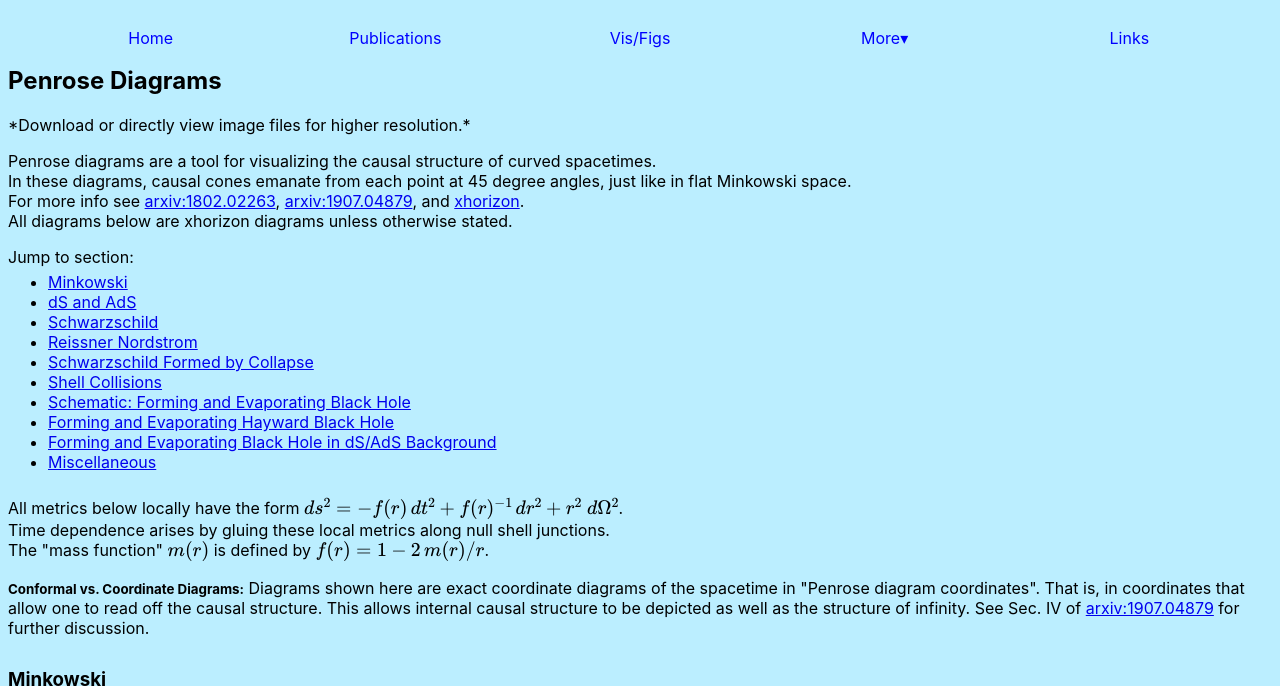
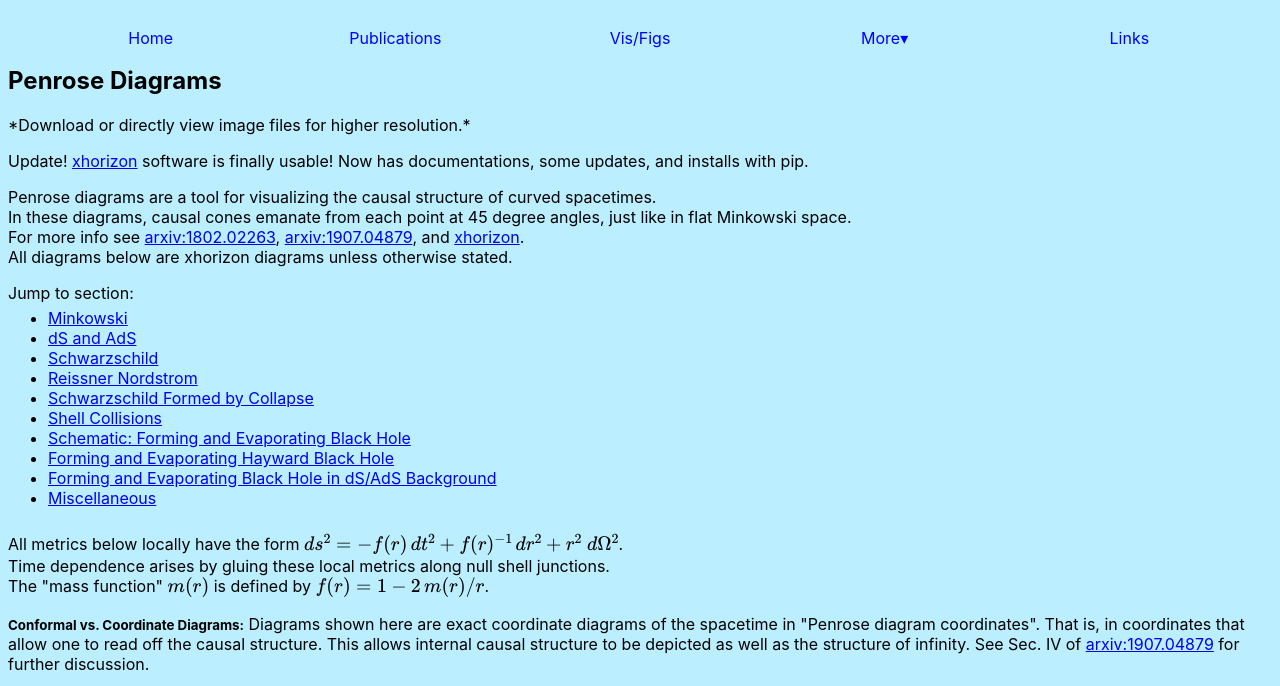
Before and after one commit to jcschindler01/jcschindler01.github.io, a Jekyll site: the page built from vis/penrose/index.html, in a window 1280 px wide and 900 px high, cut to the strip 0-686 px from the top of the window. Built offline with Jekyll 4.4.1, drawn with Linux system fonts in a browser that asks for light colours; comment, search, counter and statistics services are not loaded.

Commit message:
xhorizon update newsflash

```diff
--- a/vis/penrose/index.html
+++ b/vis/penrose/index.html
@@ -10,6 +10,8 @@ title: "Penrose Diagrams"
   <h2>Penrose Diagrams</h2>
 
   <p>*Download or directly view image files for higher resolution.*</p>
+
+  <p>Update! <a href="https://github.com/jcschindler01/xhorizon" target="_blank" rel="noopener noreferrer">xhorizon</a> software is finally usable! Now has documentations, some updates, and installs with pip. </p>
 
   <p>
     Penrose diagrams are a tool for visualizing the causal structure of curved spacetimes.
```
